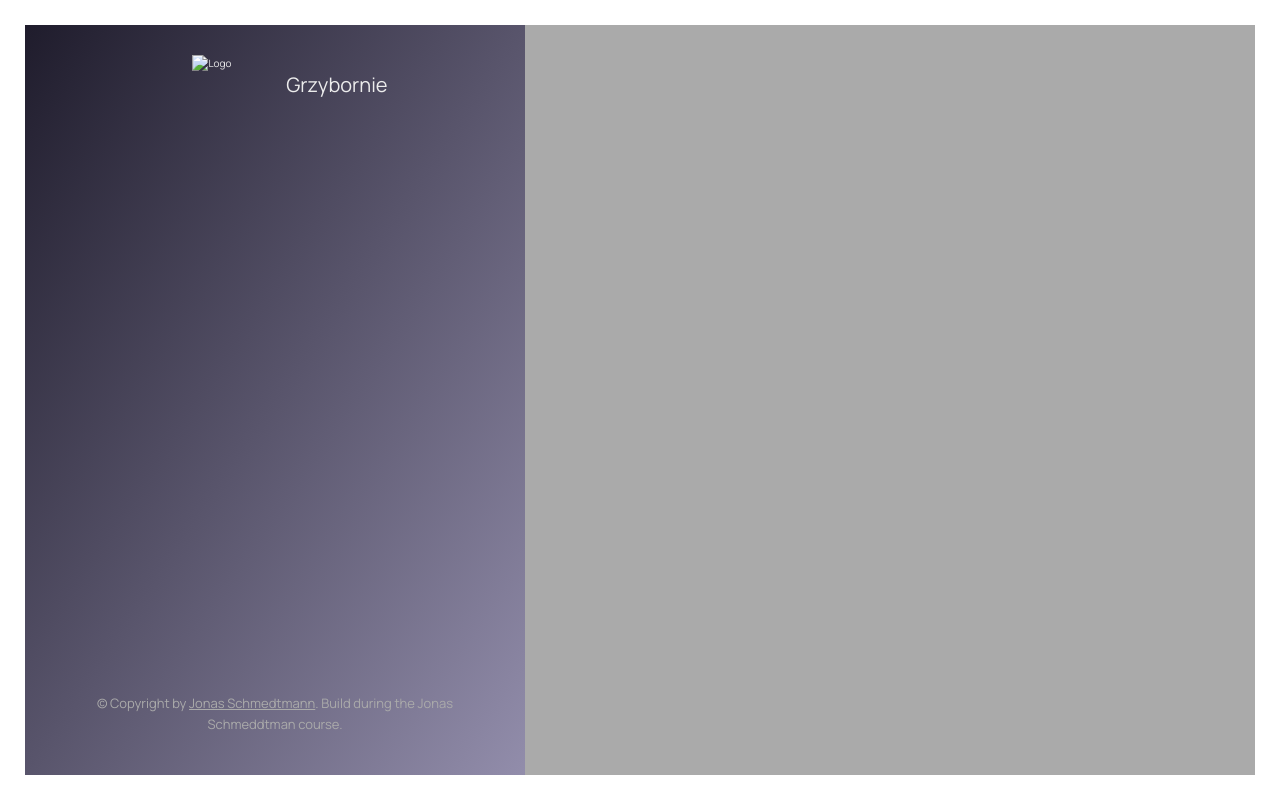
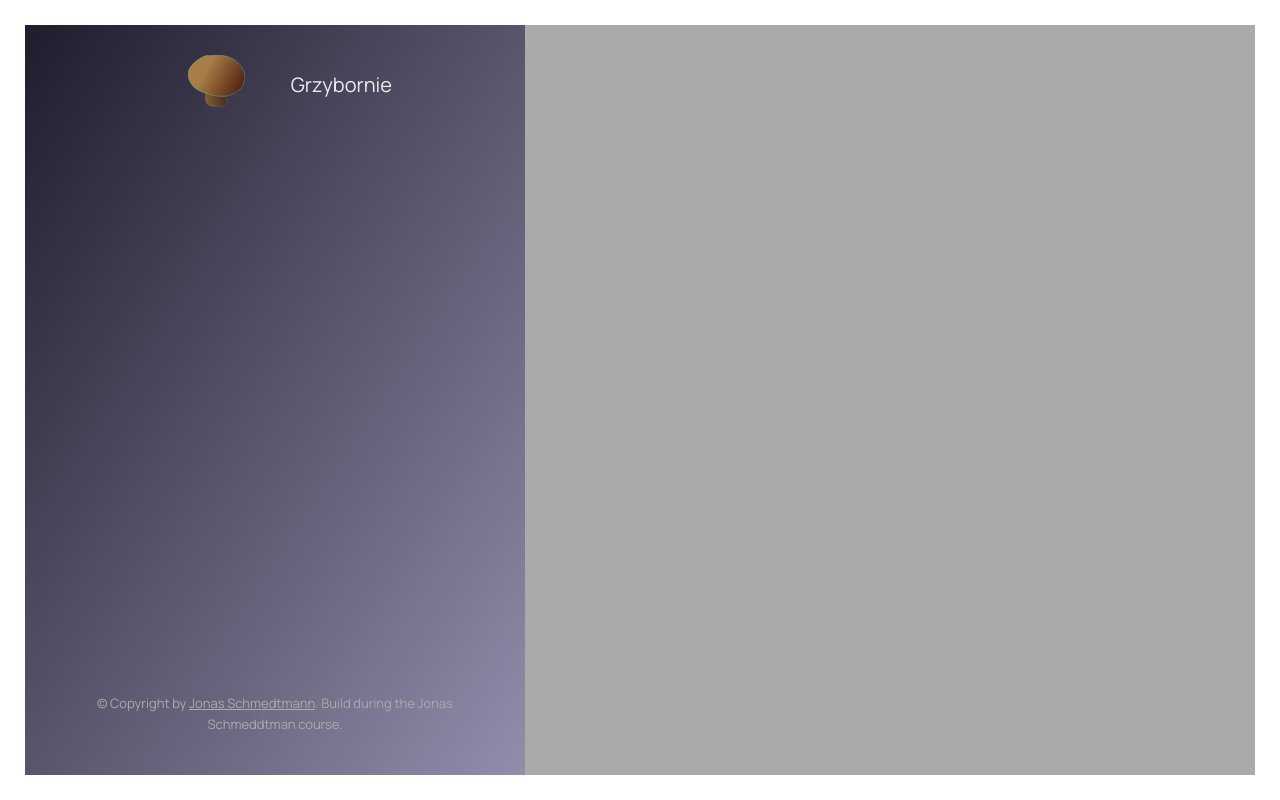
Before and after one commit to arsenbepe/Grzybornie, a plain HTML site: page index.html in a window 1280 px wide. Drawn offline with nearby package versions, Linux system fonts and the light colour scheme.

Commit message:
fix
logo fix

```diff
--- a/index.html
+++ b/index.html
@@ -31,11 +31,7 @@
   <body>
     <div class="sidebar">
       <div class="pudloNaGrzyba">
-        <img
-          src="/dedykowany folder do zabawy/java udemi/complete-javascript-course-master/15-Mapty/starter/grzybornie logo.svg"
-          alt="Logo"
-          class="logo"
-        />
+        <img src="/Grzybornie/grzybornie logo.svg" alt="Logo" class="logo" />
         <p class="tekstGrzyba">Grzybornie</p>
       </div>
 
```
